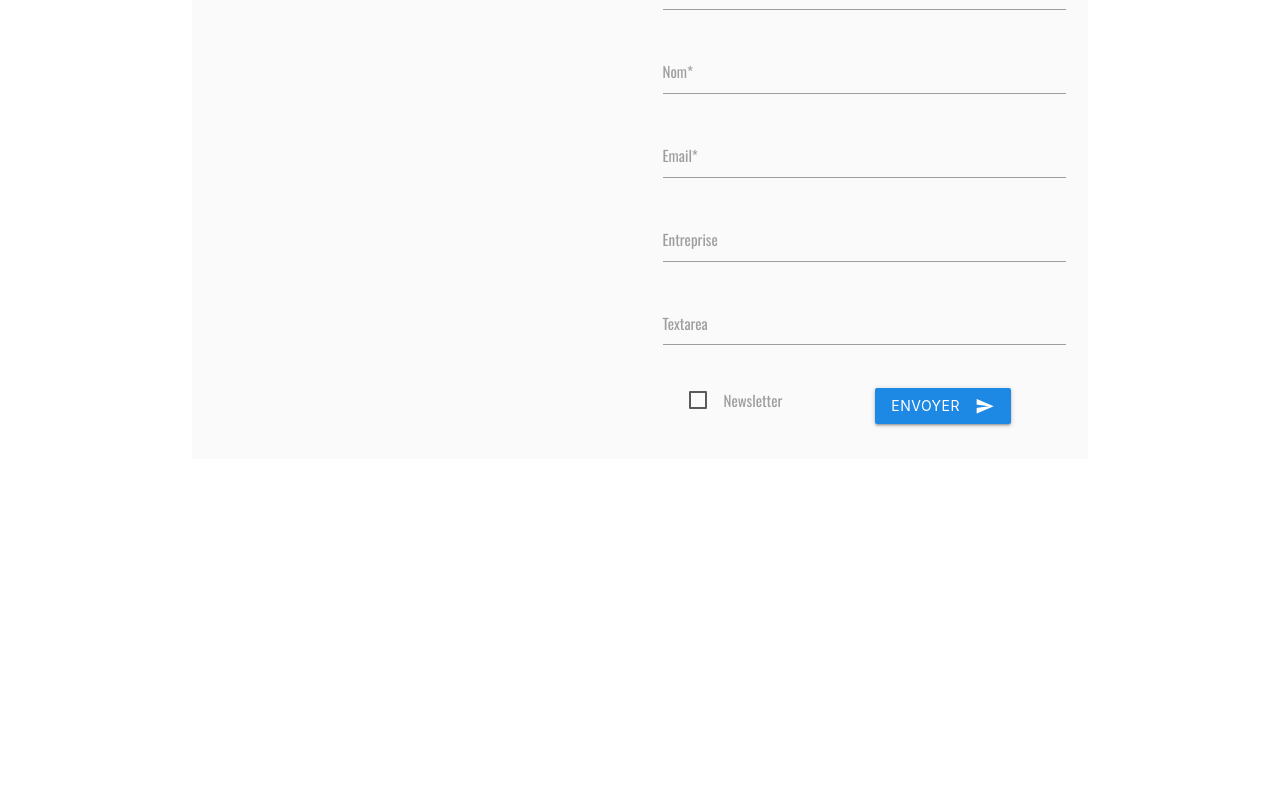
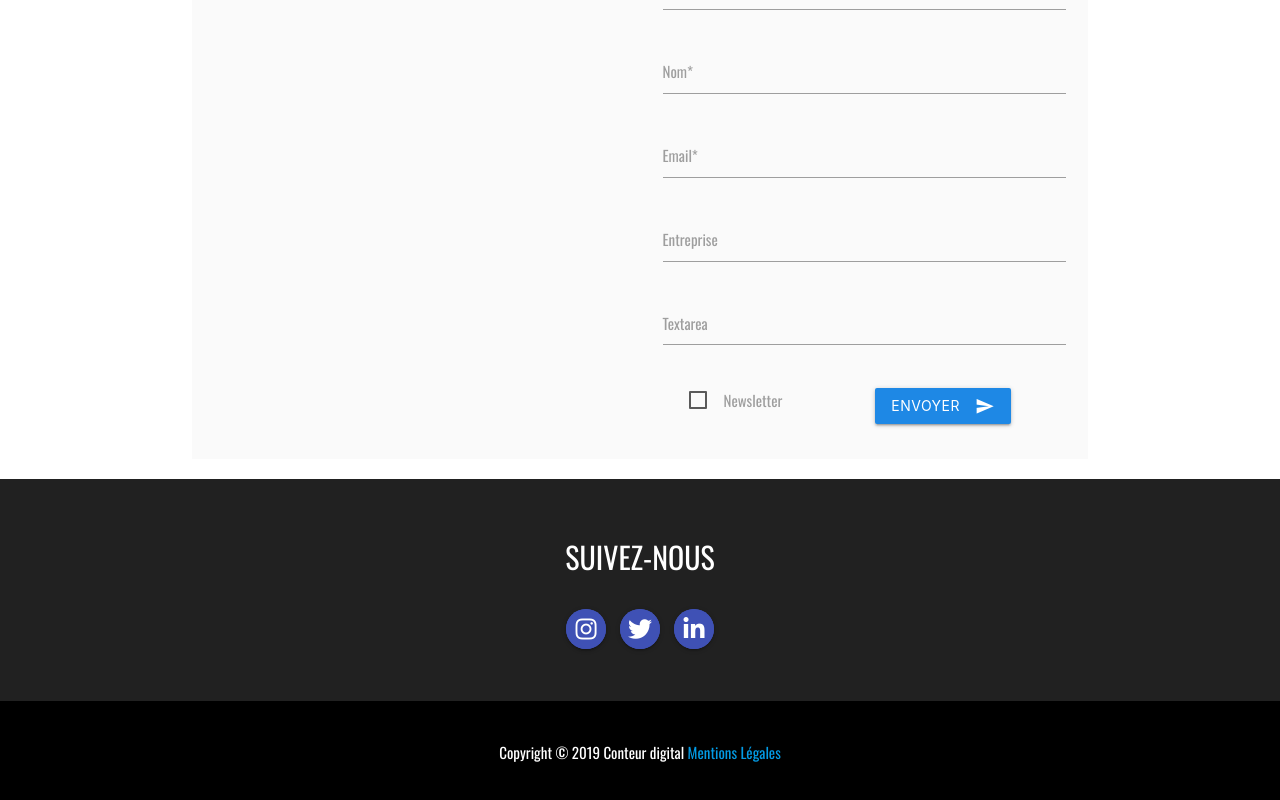
Before and after one commit to WildCodeSchool/paris-js-0918-groupe8-react, a React (Create React App) app: page / in a window 1280 px wide. Shown: the part 4040-4840 px from the top of the page. Before the commit the page ends 4519 px from the top, so only its background shows below. Built offline with nearby package versions, Linux system fonts and the light colour scheme.

Commit message:
footer insertion

```diff
--- /dev/null
+++ b/src/components/footer/footer.css
@@ -0,0 +1,18 @@
+
+.titrefooter{
+  font-size: 2em;
+  font-family: 'Oswald', sans-serif;
+  padding-top: 2%;
+
+}
+
+.boutton-social-footer{
+  margin: 0px 7px;
+  margin-bottom: 4%;
+}
+
+.footerbackcopyright{
+  font-family: 'Oswald', sans-serif;
+  padding-top: 2%;
+  padding-bottom: 2%;
+}
--- /dev/null
+++ b/src/components/footer/footer.jsx
@@ -0,0 +1,26 @@
+import React from 'react';
+import './footer.css';
+
+
+const Footer = () => (
+  <div>
+    <div className="grey darken-4 center-align">
+
+      <div className="titrefooter">
+        <p className="white-text">SUIVEZ-NOUS</p>
+      </div>
+
+      <a href="#test" className="btn-floating pulse indigo boutton-social-footer"><i className="fab fa-instagram" /></a>
+      <a href="#test" className="btn-floating pulse indigo boutton-social-footer"><i className="fab fa-twitter" /></a>
+      <a href="#test" className="btn-floating pulse indigo boutton-social-footer"><i className="fab fa-linkedin-in" /></a>
+    </div>
+    <div className="black center-align footerbackcopyright">
+      <p className="white-text">
+        Copyright © 2019 Conteur digital
+        <a href="#test"> Mentions Légales</a>
+      </p>
+    </div>
+  </div>
+);
+
+export default Footer;
--- a/src/screens/Home.jsx
+++ b/src/screens/Home.jsx
@@ -9,6 +9,7 @@ import Newsletter from '../components/newsletter/newsletter';
 import Service from '../components/Service/service';
 import About from '../components/about/about';
 import Contact from '../components/contact/contact';
+import Footer from '../components/footer/footer';
 
 class Home extends Component {
   render() {
@@ -24,6 +25,7 @@ class Home extends Component {
         <Service />
         <About />
         <Contact />
+        <Footer />
 
 
       </div>
```
